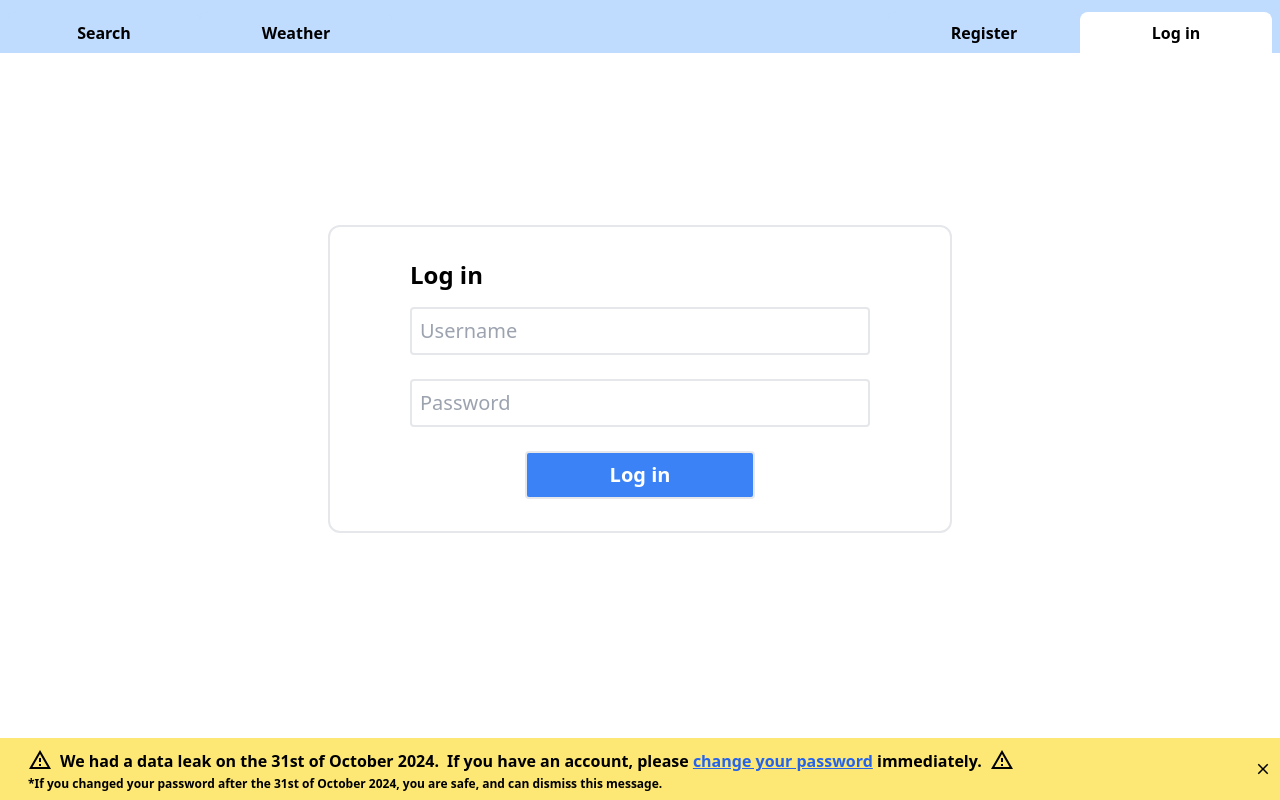
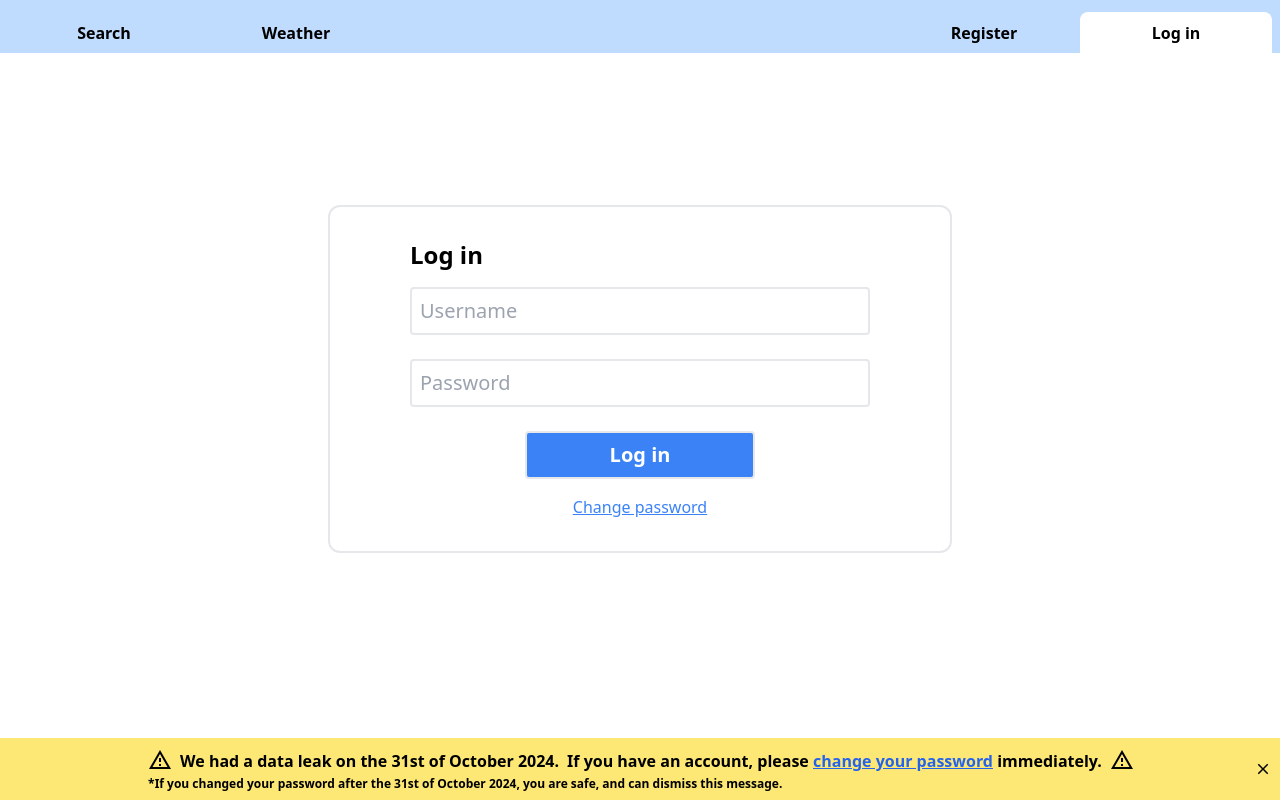
Before and after one commit to CEM-KEA/whoknows, a React (Vite) app in the folder frontend/: page /login in a window 1280 px wide. Built offline with nearby package versions, Linux system fonts and the light colour scheme; no server answers.

Commit message:
#159 security breach final touches

```diff
--- a/frontend/src/components/DataLeakBanner.tsx
+++ b/frontend/src/components/DataLeakBanner.tsx
@@ -5,10 +5,11 @@ interface DataLeakBannerProps {
   onClose: () => void;
 }
 
-function DataLeakBanner(props: DataLeakBannerProps) {
+function DataLeakBanner(props: Readonly<DataLeakBannerProps>) {
   return (
     <div className="bg-yellow-300 bg-opacity-75 p-2 fixed bottom-0 w-full">
       <div className="flex justify-between ml-5 font-semibold">
+        <div>{/* spacer div for centering text content */}</div>
         <div>
           <div className="flex gap-2 items-center justify-center">
             <p className="text-lg font-bold">
--- a/frontend/src/views/ChangePassword.tsx
+++ b/frontend/src/views/ChangePassword.tsx
@@ -11,7 +11,7 @@ interface ChangePasswordProps {
   logOut: () => void;
 }
 
-function ChangePassword(props: ChangePasswordProps) {
+function ChangePassword(props: Readonly<ChangePasswordProps>) {
   const navigate = useNavigate();
   const [username, setUsername] = useState<string>("");
   const [oldPassword, setOldPassword] = useState<string>("");
@@ -142,7 +142,12 @@ function ChangePassword(props: ChangePasswordProps) {
             <div className="flex gap-1 w-full justify-between mt-8">
               <button
                 className="border rounded bg-blue-50 text-blue-500 hover:bg-blue-100 font-semibold p-2"
-                onClick={() => {}}
+                onClick={() => {
+                  setUsername("");
+                  setOldPassword("");
+                  setNewPassword("");
+                  setRepeatNewPassword("");
+                }}
                 type="button"
               >
                 Clear
--- a/frontend/src/views/Login.tsx
+++ b/frontend/src/views/Login.tsx
@@ -2,7 +2,7 @@ import { FormEventHandler, useState } from "react";
 import PageLayout from "../components/PageLayout";
 import { ILoginRequest, ILoginResponse } from "../types/auth.types";
 import { apiPost } from "../utils/apiUtils";
-import { useNavigate } from "react-router-dom";
+import { Link, useNavigate } from "react-router-dom";
 import LoadingSpinner from "../components/LoadingSpinner";
 import toast from "react-hot-toast";
 
@@ -73,6 +73,12 @@ function Login(props: Readonly<LoginProps>) {
                 Log in
               </button>
             </div>
+            <Link
+              to="/change-password"
+              className="text-blue-500 underline text-center"
+            >
+              Change password
+            </Link>
           </form>
         )}
       </div>
```
Also changed, not shown: 1 other file (tests, documents, lock files or other folders).
